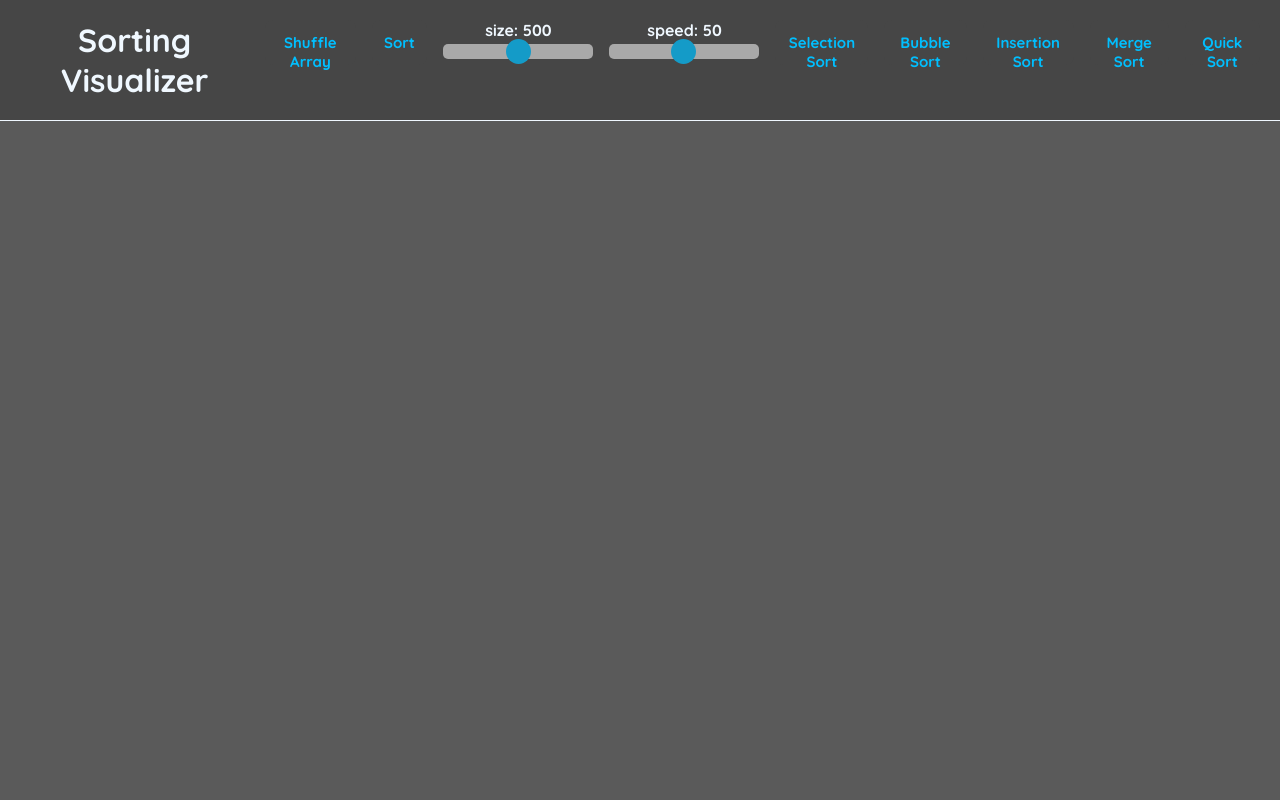
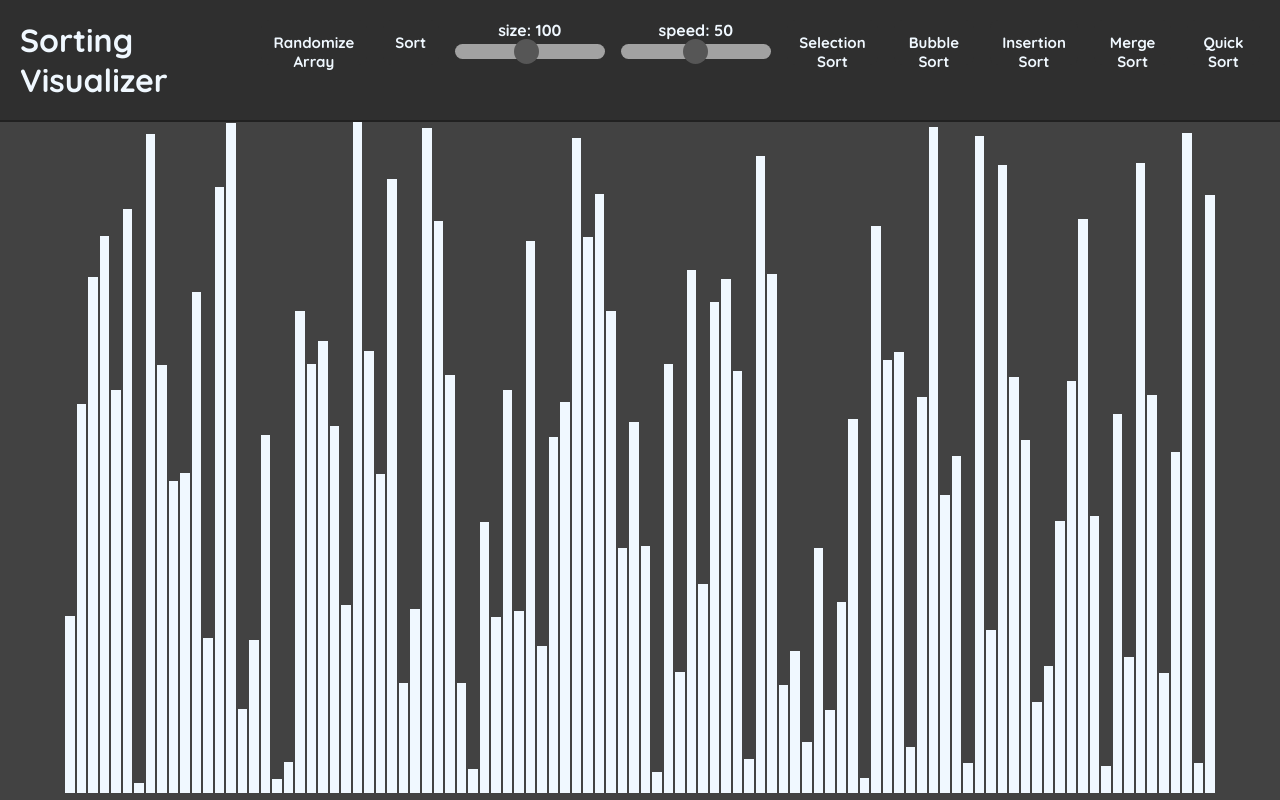
Before and after one commit to nathansc0de/Sorting-visualizer, a React (Create React App) app: page / in a window 1280 px wide. Built offline with nearby package versions, Linux system fonts and the light colour scheme.

Commit message:
created the array of bars

```diff
--- a/src/App.css
+++ /dev/null
@@ -1,38 +0,0 @@
-.App {
-  text-align: center;
-}
-
-.App-logo {
-  height: 40vmin;
-  pointer-events: none;
-}
-
-@media (prefers-reduced-motion: no-preference) {
-  .App-logo {
-    animation: App-logo-spin infinite 20s linear;
-  }
-}
-
-.App-header {
-  background-color: #282c34;
-  min-height: 100vh;
-  display: flex;
-  flex-direction: column;
-  align-items: center;
-  justify-content: center;
-  font-size: calc(10px + 2vmin);
-  color: white;
-}
-
-.App-link {
-  color: #61dafb;
-}
-
-@keyframes App-logo-spin {
-  from {
-    transform: rotate(0deg);
-  }
-  to {
-    transform: rotate(360deg);
-  }
-}
--- a/src/App.js
+++ b/src/App.js
@@ -1,22 +1,43 @@
-import './App.css';
 import React, { useState } from 'react';
 
 function App() {
-  let size = 500;
-  let speed = 50;
 
   //state to hold value of the size of the array when moving the slider
-  const [sizeValue, setSizeValue] = useState(500);
+  const [sizeValue, setSizeValue] = useState(100);
 
   //state to hold value of the speed of the sort when moving the slider
   const [speedValue, setSpeedValue] = useState(50);
 
+  //state to hold the current array
+  const [currentArray, setCurrentArray] = useState(newArray(sizeValue));
+
   //update the state when the sliders change
   const handleSizeChange = (event) => {
     setSizeValue(event.target.value);
+    setCurrentArray(newArray(event.target.value));
   }
   const handleSpeedChange = (event) => {
     setSpeedValue(event.target.value);
+  }
+
+  //creates new array based on size passed in
+  function newArray(size) {
+    const array = [];
+    for(let i = 0; i < size; i++) {
+      array.push(randomInt(1, 700)) //random height between 1 and 700 pixels
+    }
+
+    return array;
+  }
+
+  //re-randomizes the array
+  const randomizeArray = () => {
+    setCurrentArray(newArray(sizeValue));
+  }
+
+  //returns random int between min and max
+  function randomInt(min, max) {
+    return Math.floor(Math.random() * (max - min + 1) + min);
   }
 
   return (
@@ -25,13 +46,13 @@ function App() {
         <div className="menu">
           <h1>Sorting Visualizer</h1>
           <div className="options">
-          <button>Shuffle Array</button>
-          <button>Sort</button>
+            <button onClick={randomizeArray}>Randomize Array</button>
+            <button>Sort</button>
 
             <div className="slider1">
               {'size: ' + sizeValue}
-              <input type="range" className="slider" min="1"
-              max="1000" value={sizeValue} onChange={handleSizeChange} id="arraySize"/>
+              <input type="range" className="slider" min="10"
+              max="200" value={sizeValue} onChange={handleSizeChange} id="arraySize"/>
             </div>
             <div className="slider2">
             {'speed: ' + speedValue}
@@ -39,14 +60,30 @@ function App() {
               max="100" value={speedValue} onChange={handleSpeedChange} id="sortSpeed"/>
             </div>
 
+            {/* select type of sort */}
             <button>Selection Sort</button>
             <button>Bubble Sort</button>
             <button>Insertion Sort</button>
             <button>Merge Sort</button>
             <button>Quick Sort</button>
           </div>
-          <div className="visual">
+        </div>
 
+        {/* Visualization area */}
+        <div className="visual">
+          <div className="array-bars">
+            {currentArray.map((value, idx) => (
+              <div
+              className="array-bar"
+              key={idx}
+              style={{
+                height: `${value}px`,
+                width: `${1800/sizeValue}px`,
+                marginLeft: `${100/sizeValue}px`,
+                marginRight: `${100/sizeValue}px`
+              }}
+              ></div>
+            ))}
           </div>
         </div>
       </div>
--- a/src/index.css
+++ b/src/index.css
@@ -3,7 +3,12 @@
 /* base styles */
 
 body {
-  background-color: rgb(90, 90, 90);
+  background-color: #424242;
+  position: fixed;
+  right: 0;
+  left: 0;
+  top: 0;
+  bottom: 0;
 }
 
 * {
@@ -11,11 +16,22 @@ body {
   font-family: "Quicksand";
 }
 
+.content {
+  height: 100%;
+  display: flex;
+  flex-direction: column;
+  position: fixed;
+  right: 0;
+  left: 0;
+  top: 0;
+  bottom: 0;
+}
+
 .menu {
   display: flex;
   padding: 20px;
-  border-bottom: 1px solid rgb(240, 248, 255);
-  background-color: rgb(70, 70, 70);
+  border-bottom: 2px solid #212121;
+  background-color: #2f2f2f;
 }
 .menu h1 {
   color: rgb(240, 248, 255);
@@ -30,8 +46,8 @@ body {
   font-weight: bold;
   margin-left: 16px;
   padding: 12.5px;
-  background-color: rgb(70, 70, 70);
-  color: rgb(0, 191, 255);
+  background-color: #2f2f2f;
+  color: rgb(240, 248, 255);
   border: none;
   text-decoration: none;
   transition-duration: 0.4s;
@@ -40,13 +56,16 @@ body {
 }
 
 .options button:hover {
-  background-color: rgb(0, 191, 255);
+  background-color: #424242;
   color: rgb(240, 248, 255);
 }
 
 /* sliders */
 
 .slider1, .slider2  {
+  display: flex;
+  flex-direction: column;
+  text-align: center;
   color: rgb(240, 248, 255);
   margin-left: 16px;
   max-width: 150px;
@@ -55,9 +74,10 @@ body {
 
 .slider {
   -webkit-appearance: none;
+  appearance: none;
   width: 150px;
   height: 15px;
-  border-radius: 5px;
+  border-radius: 10px;
   background: #d3d3d3;
   outline: none;
   opacity: 0.7;
@@ -72,7 +92,7 @@ body {
   width: 25px;
   height: 25px;
   border-radius: 50%;
-  background: rgb(0, 191, 255);
+  background: #676767;
   cursor: pointer;
 }
 
@@ -80,6 +100,30 @@ body {
   width: 25px;
   height: 25px;
   border-radius: 50%;
-  background: rgb(0, 191, 255);
+  background: #676767;
   cursor: pointer;
 }
+
+/* array */
+
+.visual {
+  width: 100%;
+  display: flex;
+  justify-content: center;
+  align-items: flex-end;
+  height: 700px;  /* Max height for bars */
+  margin-top: auto;
+  margin-bottom: 20px;
+}
+
+.array-bars {
+  display: flex;
+  align-items: flex-end;
+  height: 100%;
+  width: 90%;
+}
+
+.array-bar {
+  background-color: rgb(240, 248, 255);
+  margin-bottom: none;
+}
```
Also changed, not shown: src/SortingVisualizer/Visualizer.css (added), src/SortingVisualizer/Visualizer.js (added).
